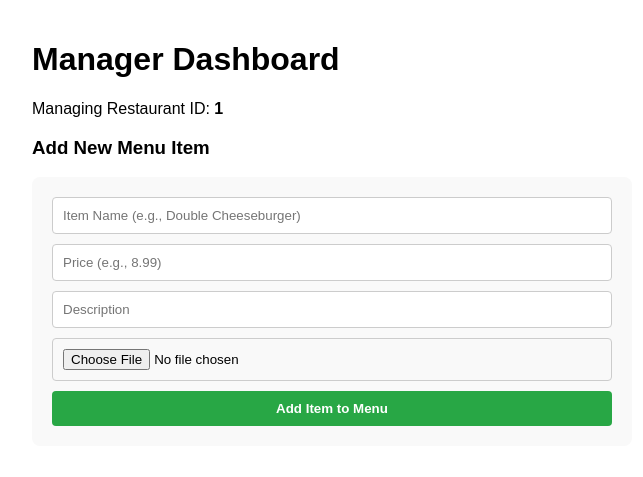
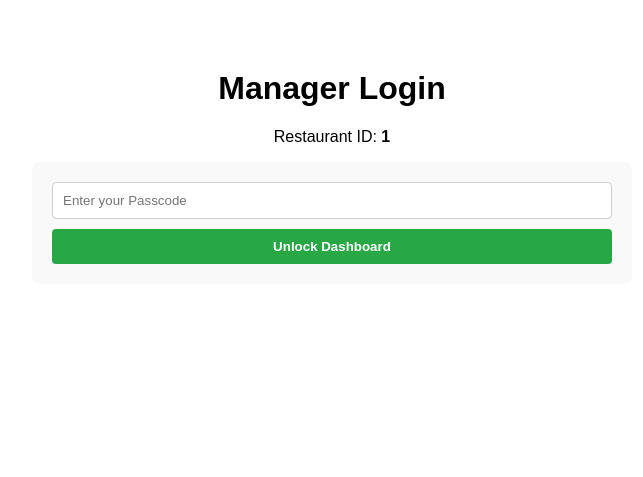
Before and after one commit to Dino35/My-table, a FastAPI app: page /admin/1 in a window 1280 px wide. Shown: the top 477 px of the page, without its empty margins (308-951 px from the left). Run offline with FastAPI, Linux system fonts and the light colour scheme; data comes from the database, SQL or seed files in the repository.

Commit message:
Update admin.html

```diff
--- a/templates/admin.html
+++ b/templates/admin.html
@@ -3,7 +3,7 @@
 <head>
     <meta charset="UTF-8">
     <meta name="viewport" content="width=device-width, initial-scale=1.0">
-    <title>Manager Dashboard</title>
+    <title>Manager Login</title>
     <style>
         body { font-family: Arial, sans-serif; padding: 20px; max-width: 600px; margin: 0 auto;}
         .item { border: 1px solid #ccc; padding: 10px; margin-bottom: 10px; display: flex; align-items: center; gap: 15px; border-radius: 8px;}
@@ -12,9 +12,22 @@
         input, button { padding: 10px; border-radius: 4px; border: 1px solid #ccc; }
         button { background: #28a745; color: white; border: none; cursor: pointer; font-weight: bold;}
         button:hover { background: #218838; }
+        #loginScreen { text-align: center; margin-top: 50px; }
     </style>
 </head>
 <body>
+
+    <div id="loginScreen">
+        <h1>Manager Login</h1>
+        <p>Restaurant ID: <strong>{{ restaurant_id }}</strong></p>
+        <form id="loginForm">
+            <input type="password" id="passcodeInput" placeholder="Enter your Passcode" required>
+            <button type="submit">Unlock Dashboard</button>
+        </form>
+        <p id="errorMessage" style="color: red; display: none;">Incorrect passcode!</p>
+    </div>
+
+    <div id="dashboard" style="display: none;">
         <h1>Manager Dashboard</h1>
         <p>Managing Restaurant ID: <strong>{{ restaurant_id }}</strong></p>
 
@@ -29,11 +42,35 @@
 
         <h3>Current Menu</h3>
         <div id="menuContainer"></div>
+    </div>
 
     <script>
-        // The server drops the dynamic ID right here!
         const restaurantId = {{ restaurant_id }};
 
+        // --- NEW: LOGIN LOGIC ---
+        document.getElementById('loginForm').addEventListener('submit', async (e) => {
+            e.preventDefault();
+            const passcode = document.getElementById('passcodeInput').value;
+
+            // Ask the Python server if the passcode is correct
+            const response = await fetch(`/api/restaurants/${restaurantId}/login`, {
+                method: 'POST',
+                headers: { 'Content-Type': 'application/json' },
+                body: JSON.stringify({ passcode: passcode })
+            });
+
+            if (response.ok) {
+                // Success! Hide the lobby, show the dashboard, and load the menu
+                document.getElementById('loginScreen').style.display = 'none';
+                document.getElementById('dashboard').style.display = 'block';
+                loadMenu();
+            } else {
+                // Failed! Show the red error message
+                document.getElementById('errorMessage').style.display = 'block';
+            }
+        });
+
+        // --- EXISTING MENU LOGIC ---
         async function loadMenu() {
             const response = await fetch(`/api/menu/${restaurantId}`);
             const data = await response.json();
@@ -63,7 +100,6 @@
             btn.innerText = "Uploading...";
             btn.disabled = true;
 
-            // 1. Upload Image
             const fileInput = document.getElementById('imageFile');
             const formData = new FormData();
             formData.append('file', fileInput.files[0]);
@@ -71,7 +107,6 @@
             const uploadRes = await fetch('/api/upload', { method: 'POST', body: formData });
             const uploadData = await uploadRes.json();
 
-            // 2. Save Item to this specific restaurant
             const newItem = {
                 name: document.getElementById('name').value,
                 price: parseFloat(document.getElementById('price').value),
@@ -90,9 +125,6 @@
             btn.disabled = false;
             loadMenu();
         });
-
-        // Load the menu when the page opens
-        loadMenu();
     </script>
 </body>
 </html>
```
Lines whose indentation alone changed are shown as unchanged.
